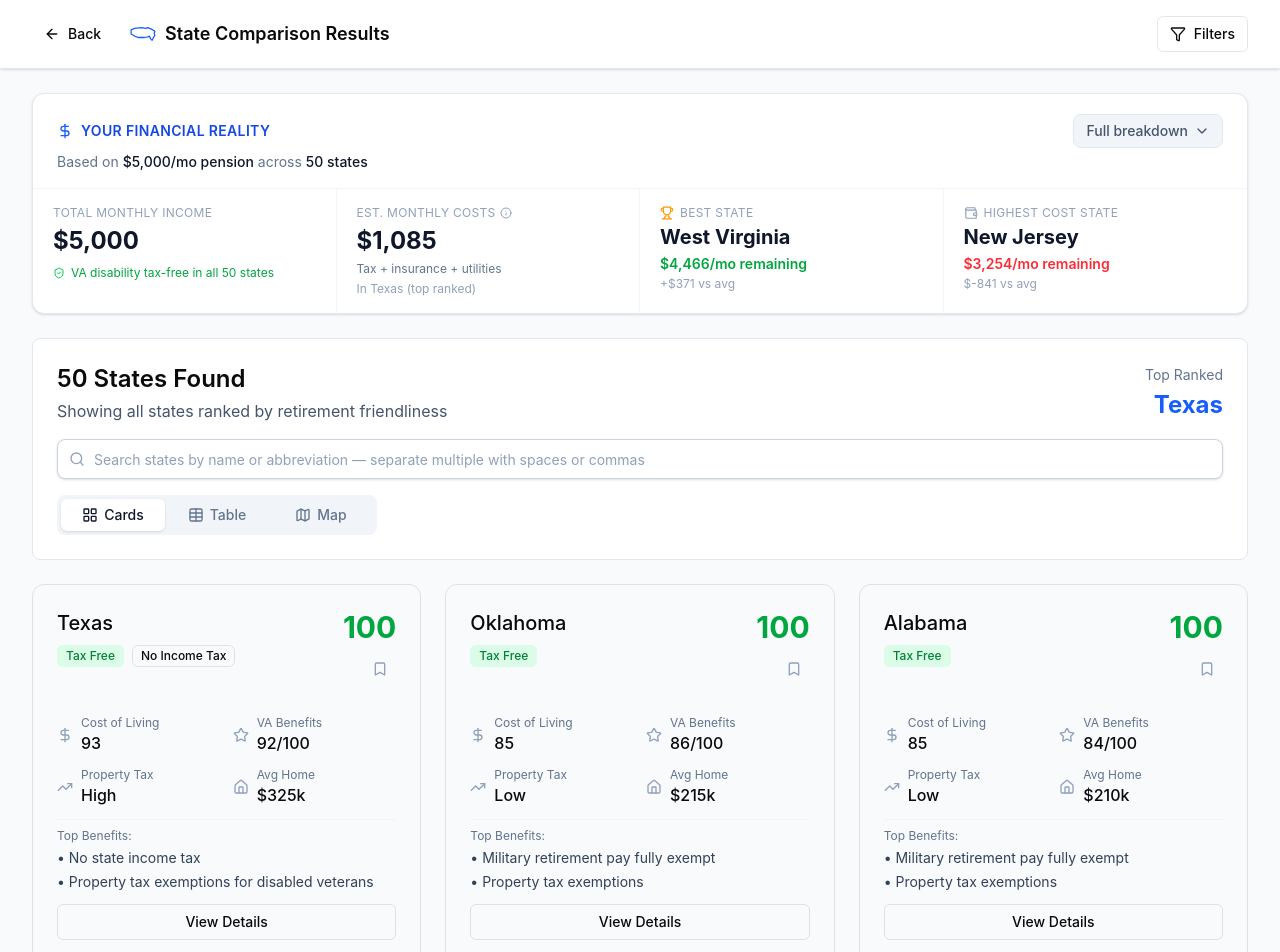
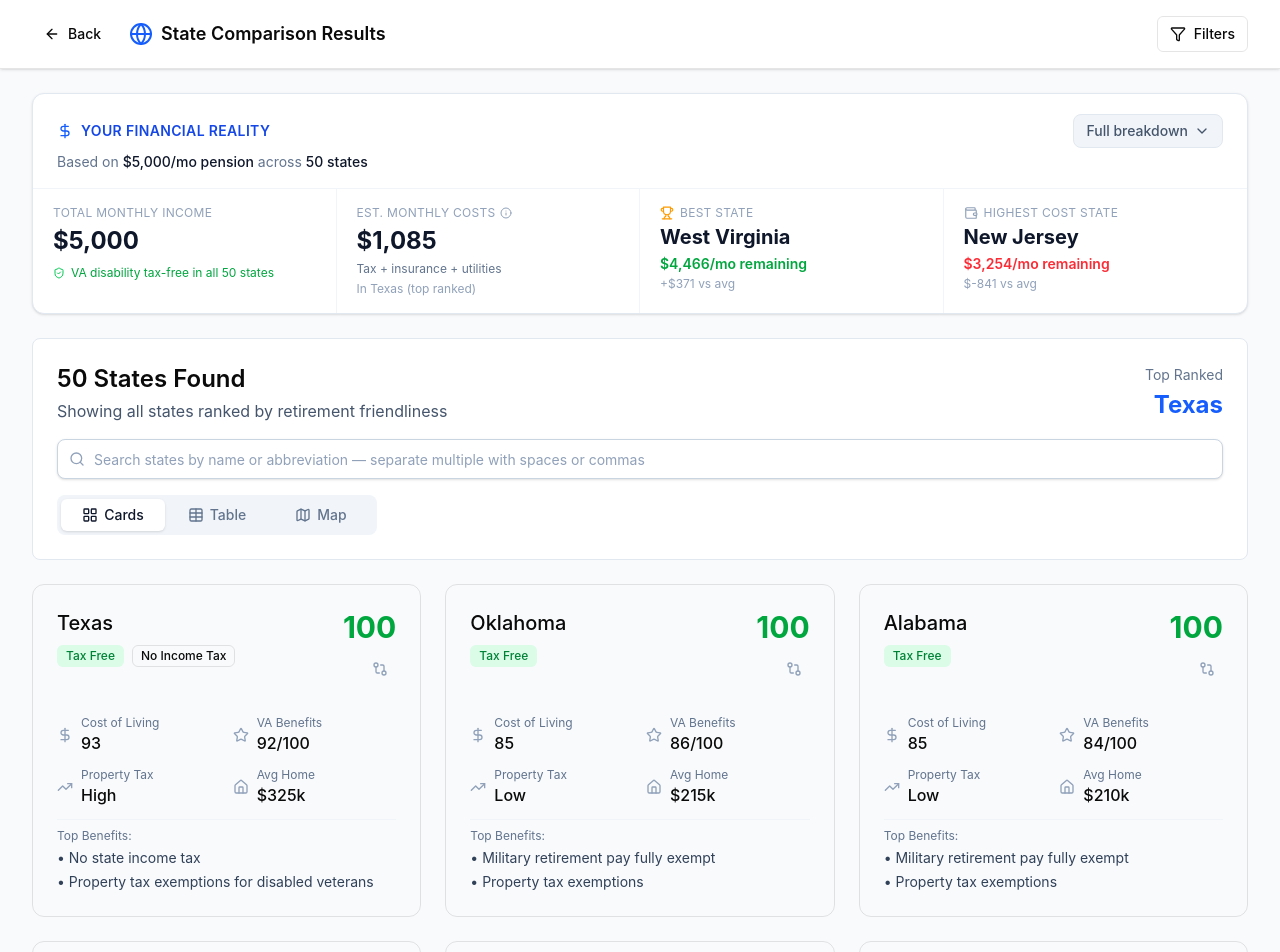
Before and after one commit to DarkEyeDP/MilitaryRetirementAdvisor, a React (Vite) app: page /dashboard in a window 1280 px wide. Shown: the top 952 px of the page. Built offline with nearby package versions, Linux system fonts and the light colour scheme.

Commit message:
changed results page icon, updated comparison icon

```diff
--- a/src/app/components/StateCard.tsx
+++ b/src/app/components/StateCard.tsx
@@ -2,7 +2,7 @@ import { Card, CardContent, CardHeader, CardTitle } from './ui/card';
 import { Badge } from './ui/badge';
 import { Button } from './ui/button';
 import { StateData } from '../data/stateData';
-import { Bookmark, BookmarkCheck, TrendingUp, DollarSign, Home, Star } from 'lucide-react';
+import { GitCompare, TrendingUp, DollarSign, Home, Star } from 'lucide-react';
 import { useNavigate } from 'react-router';
 
 interface StateCardProps {
@@ -35,7 +35,10 @@ export default function StateCard({
   };
 
   return (
-    <Card className="hover:shadow-lg transition-shadow cursor-pointer group">
+    <Card
+      className="hover:shadow-lg transition-shadow cursor-pointer group"
+      onClick={() => navigate(`/state/${state.id}`)}
+    >
       <CardHeader>
         <div className="flex items-start justify-between">
           <div className="flex-1">
@@ -64,16 +67,12 @@ export default function StateCard({
               }}
               className="h-8 w-8 p-0"
             >
-              {isFavorite ? (
-                <BookmarkCheck className="w-4 h-4 text-blue-600" />
-              ) : (
-                <Bookmark className="w-4 h-4 text-slate-400" />
-              )}
+              <GitCompare className={`w-4 h-4 ${isFavorite ? 'text-blue-600' : 'text-slate-400'}`} />
             </Button>
           </div>
         </div>
       </CardHeader>
-      <CardContent onClick={() => navigate(`/state/${state.id}`)}>
+      <CardContent>
         <div className="space-y-3">
           <div className="grid grid-cols-2 gap-3">
             <div className="flex items-center gap-2">
@@ -120,12 +119,6 @@ export default function StateCard({
             </ul>
           </div>
 
-          <Button
-            variant="outline"
-            className="w-full group-hover:bg-blue-50 group-hover:border-blue-200 transition-colors"
-          >
-            View Details
-          </Button>
         </div>
       </CardContent>
     </Card>
--- a/src/app/pages/Dashboard.tsx
+++ b/src/app/pages/Dashboard.tsx
@@ -17,6 +17,7 @@ import {
   ArrowLeft,
   Search,
   X,
+  Globe,
 } from 'lucide-react';
 import { toast } from 'sonner';
 import FilterPanel from '../components/FilterPanel';
@@ -25,23 +26,6 @@ import StateTable from '../components/StateTable';
 import MapView from '../components/MapView';
 import ComparisonDrawer from '../components/ComparisonDrawer';
 
-function UsaIcon({ className }: { className?: string }) {
-  return (
-    <svg
-      viewBox="0 0 40 26"
-      fill="none"
-      stroke="currentColor"
-      strokeWidth="1.8"
-      strokeLinejoin="round"
-      strokeLinecap="round"
-      className={className}
-      aria-hidden="true"
-    >
-      {/* Simplified but recognizable continental US outline */}
-      <path d="M3,13 L3,7 L8,5 L18,4 L24,5 L27,4 L32,6 L37,9 L36,12 L37,15 L35,18 L33,22 L31,20 L29,16 L27,17 L22,18 L13,18 L8,16 L5,14 Z" />
-    </svg>
-  );
-}
 
 export default function Dashboard() {
   const navigate = useNavigate();
@@ -201,7 +185,7 @@ export default function Dashboard() {
                 Back
               </Button>
               <div className="flex items-center gap-2">
-                <UsaIcon className="w-7 h-5 text-blue-600" />
+                <Globe className="w-6 h-6 text-blue-600" />
                 <h1 className="font-semibold text-lg">State Comparison Results</h1>
               </div>
             </div>
```
